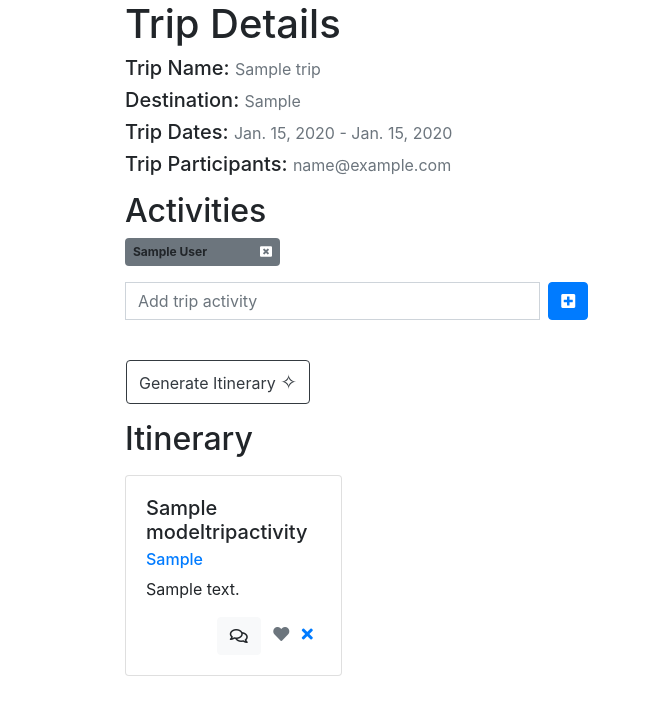
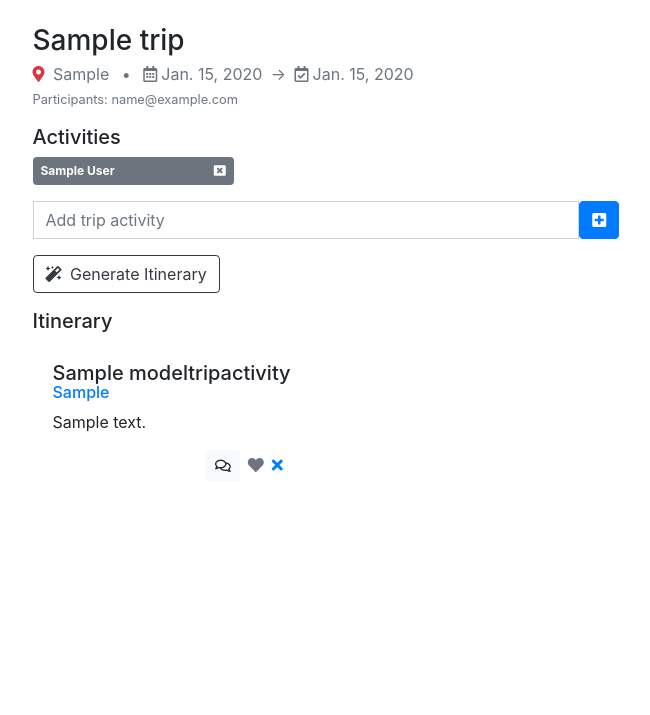
Before and after one commit to joekawa/ALVIN, a Django app: page /mojo/trip/00000000-0000-0000-0000-000000000001/details/ in a window 1280 px wide. Shown: the part 56-771 px from the top of the page, without its empty margins (160-810 px from the left). Run offline with Django 3.2, Linux system fonts and the light colour scheme; a user stored in the database is signed in; tables that the repository leaves empty hold one stand-in row (values such as "Sample post"); some libraries are stand-ins or nearby versions.

Commit message:
updated trip.html styling

```diff
--- a/base/mojo_app/templates/trip.html
+++ b/base/mojo_app/templates/trip.html
@@ -1,103 +1,130 @@
 {% extends 'base.html' %}
 
 {% block content %}
-    <div class="container">
+    <div class="container py-4">
         <div class="row justify-content-center">
-            <div class="col-md-8 col-sm-12 col-xs-12">
-                <h1>Trip Details</h1>
-                <p class="h5">Trip Name: <small class="text-muted">{{ trip.trip_name }}</small></p>
-                <p class="h5">Destination: <small class="text-muted">{{ trip.destination_city }}</small></p>
-                <p class="h5">Trip Dates: <small class="text-muted">{{ trip.start_date }} - {{ trip.end_date }}</small></p>
-                <p class="h5">Trip Participants: {% for p in participant %}
-                    <small class="text-muted">{{ p.user}} {% if not forloop.last %}, {% endif %}</small>
+            <div class="col-lg-10">
+                <!-- Trip header -->
+                <div class="d-flex justify-content-between align-items-center mb-3">
+                    <div>
+                        <h1 class="h3 mb-1">{{ trip.trip_name }}</h1>
+                        <p class="text-muted mb-0">
+                            <i class="fas fa-map-marker-alt text-danger mr-1"></i>
+                            {{ trip.destination_city }}
+                            <span class="mx-2">•</span>
+                            <i class="far fa-calendar-alt mr-1"></i>{{ trip.start_date }}
+                            <span class="mx-1">→</span>
+                            <i class="far fa-calendar-check mr-1"></i>{{ trip.end_date }}
+                        </p>
+                        <p class="small text-muted mt-1 mb-0">Participants:
+                            {% for p in participant %}
+                                <span class="me-1">{{ p.user }}</span>{% if not forloop.last %}, {% endif %}
                             {% empty %}
-                    <span>You haven't shared the trip with anyone.  Add participants <a href="#">here</a></span>
-                    {% endfor %}<p>
+                                <span>You haven't shared the trip with anyone.</span>
+                            {% endfor %}
+                        </p>
+                    </div>
+                </div>
 
-                <h2>Activities</h2>
-                    <div>
-                            <div class="row">
+                <!-- Activities chips -->
+                <div class="mb-3">
+                    <h5 class="mb-2">Activities</h5>
+                    <div class="row g-2">
                         {% for activity in activities %}
-                    <div class="col-12 col-sm-6 col-lg-3 mb-3">
-                        <span class="badge rounded-pill bg-secondary text-bg-secondary p-2 d-flex justify-content-between">
-                            <span>{{ activity.activity_name }}</span>
-                            <a href="{% url 'mojo:delete_user_entered_activity' user_generated_trip_activity_id=activity.id %}" class="text-white ms-2 text-decoration-none">
+                            <div class="col-12 col-sm-6 col-lg-3">
+                                <span class="badge rounded-pill bg-secondary p-2 d-flex justify-content-between align-items-center w-100">
+                                    <span class="text-white">{{ activity.activity_name }}</span>
+                                    <a href="{% url 'mojo:delete_user_entered_activity' user_generated_trip_activity_id=activity.id %}" class="text-white text-decoration-none ms-2" title="Remove">
                                         <i class="fas fa-window-close" aria-hidden="true"></i>
                                     </a>
                                 </span>
                             </div>
                         {% empty %}
-                        <p>No activities added yet.</p>
+                            <div class="col-12"><p class="text-muted mb-0">No activities added yet.</p></div>
                         {% endfor %}
                     </div>
+                </div>
 
-            </div>
-                <div class="row">
-                    <div class="col-md-8 mb-4">
-                <form class = "input-group" method="post" action="{% url 'mojo:add_activity' trip_id=trip.uuid %}">
+                <!-- Add activity -->
+                <div class="row mb-3">
+                    <div class="col-md-8">
+                        <form class="input-group" method="post" action="{% url 'mojo:add_activity' trip_id=trip.uuid %}">
                             {% csrf_token %}
-                  <input type="text" name="activity_name" class='form-control' placeholder="Add trip activity">
-                  <button type="submit" class="btn btn-primary ml-2"><i class="fas fa-plus-square"></i></button>
+                            <input type="text" name="activity_name" class="form-control" placeholder="Add trip activity">
+                            <button type="submit" class="btn btn-primary"><i class="fas fa-plus-square"></i></button>
                         </form>
                     </div>
                 </div>
-                <div class="row mt-3">
-              <form method ="post" action="{% url 'mojo:generate_itinerary' trip_id=trip.uuid %}">
+
+                <!-- Generate itinerary -->
+                <div class="row mb-3">
+                    <div class="col-md-8">
+                        <form method="post" action="{% url 'mojo:generate_itinerary' trip_id=trip.uuid %}">
                             {% csrf_token %}
-                <button class="btn btn-outline-dark ml-3 mb-3" id="generate-itinerary-btn btn">Generate Itinerary <span style="font-size: 20px;">&#x2727;</span></button><i class="fas fa-wand-magic"></i>
+                            <button class="btn btn-outline-dark"><i class="fas fa-magic mr-1"></i> Generate Itinerary</button>
                         </form>
                     </div>
-              <h2>Itinerary</h2>
-              <p id="itinerary"></p>
+                </div>
+
+                <!-- Suggestions / Itinerary -->
+                <h5 class="mb-2">Itinerary</h5>
                 <div class="row">
                     {% for activity_suggestion in model_suggestions %}
                         <div class="col-md-4 mb-4">
-                      <div class="card">
+                            <div class="card h-100 shadow-sm border-0">
                                 <div class="card-body d-flex flex-column">
-    <h5 class="card-title">{{ activity_suggestion.name }}</h5>
-    <h6 class="card-subtitle mb-2 text-muted"><a href="{{ activity_suggestion.url }}"
-        target="_blank">{{ activity_suggestion.location_string }}</a></h6>
+                                    <h5 class="card-title mb-1">{{ activity_suggestion.name }}</h5>
+                                    <h6 class="card-subtitle mb-2 text-muted">
+                                        <a href="{{ activity_suggestion.url }}" target="_blank">{{ activity_suggestion.location_string }}</a>
+                                    </h6>
                                     <p class="card-text">{{ activity_suggestion.description }}</p>
-    <div class="user-feedback mt-auto">
 
-        <button class="btn btn-light mr-2"><i class="far fa-comments" data-toggle="modal" data-target="#comments-modal" ></i></button>
-        <!-- The modal itself -->
-<div class="modal" id="comments-modal" tabindex="-1" role="dialog" aria-labelledby="comments-modal-label" aria-hidden="true">
-    <div class="modal-dialog" role="document">
-      <div class="modal-content">
-        <div class="modal-header">
-          <h5 class="modal-title" id="comments-modal-label">Comments</h5>
+                                    <div class="user-feedback mt-auto d-flex align-items-center">
+                                        <button class="btn btn-light btn-sm mr-2" data-toggle="modal" data-target="#comments-modal-{{ forloop.counter }}"><i class="far fa-comments"></i></button>
+                                        <!-- Modal -->
+                                        <div class="modal fade" id="comments-modal-{{ forloop.counter }}" tabindex="-1" role="dialog" aria-labelledby="comments-modal-{{ forloop.counter }}-label" aria-hidden="true">
+                                            <div class="modal-dialog modal-dialog-centered modal-dialog-scrollable" role="document">
+                                                <div class="modal-content shadow-sm border-0">
+                                                    <div class="modal-header bg-light border-0">
+                                                        <h5 class="modal-title" id="comments-modal-{{ forloop.counter }}-label">
+                                                            <i class="far fa-comments mr-2"></i> Comments
+                                                        </h5>
                                                         <button type="button" class="close" data-dismiss="modal" aria-label="Close">
                                                             <span aria-hidden="true">&times;</span>
                                                         </button>
                                                     </div>
                                                     <div class="modal-body">
-          <!-- The comments will be displayed here -->
                                                         {% if activity_suggestion.tripactivitycomment_set.all %}
-          <ul id="comments-list">
+                                                            <div class="mb-3">
+                                                                <ul class="list-group list-group-flush" id="comments-list">
                                                                     {% for comment in activity_suggestion.tripactivitycomment_set.all %}
-            <li>
-             <strong>{{ comment.created_by }}</strong>:  {{ comment.comment }}
+                                                                        <li class="list-group-item px-0">
+                                                                            <strong>{{ comment.created_by }}</strong>
+                                                                            <div class="text-muted small">{{ comment.comment }}</div>
                                                                         </li>
                                                                     {% endfor %}
-
                                                                 </ul>
+                                                            </div>
                                                         {% else %}
-          <p>No comments yet.</p>
+                                                            <p class="text-muted">No comments yet. Be the first to share a thought.</p>
                                                         {% endif %}
 
-          <!-- The form to add a new comment -->
-          <form id="add-comment-form" action="{% url 'mojo:add_comment' trip_activity_id=activity_suggestion.id %}" method="post">
+                                                        <form id="add-comment-form-{{ forloop.counter }}" action="{% url 'mojo:add_comment' trip_activity_id=activity_suggestion.id %}" method="post">
                                                             {% csrf_token %}
-            <textarea id="comment-text" name="comment" style="width: 100%; height: 100px;" placeholder="Add a comment..."></textarea>
+                                                            <div class="form-group mb-0">
+                                                                <label for="comment-text-{{ forloop.counter }}" class="form-label">Add a comment</label>
+                                                                <textarea id="comment-text-{{ forloop.counter }}" name="comment" class="form-control" rows="3" placeholder="Share your thoughts..."></textarea>
                                                             </div>
-        <div class="modal-footer">
-            <button type="submit" class="btn btn-primary">Add Comment</button>
+                                                    </div>
+                                                    <div class="modal-footer border-0">
+                                                        <button type="button" class="btn btn-light" data-dismiss="modal">Close</button>
+                                                        <button type="submit" class="btn btn-primary">Post Comment</button>
                                                         </form>
                                                     </div>
                                                 </div>
                                             </div>
                                         </div>
+
                                         <a href="{% url 'mojo:heart_model_suggestion' model_trip_activity_id=activity_suggestion.id %}" class="mr-2">
                                             <i class="{% if activity_suggestion.id in saved_place_ids %}fas fa-heart text-secondary{% elif activity_suggestion.id in no_status_place_ids %}far fa-heart text-secondary{% endif %}"></i>
                                         </a>
@@ -109,7 +136,6 @@
                             </div>
                         </div>
                     {% endfor %}
-
                 </div>
             </div>
         </div>
```
Lines whose indentation alone changed are shown as unchanged.
